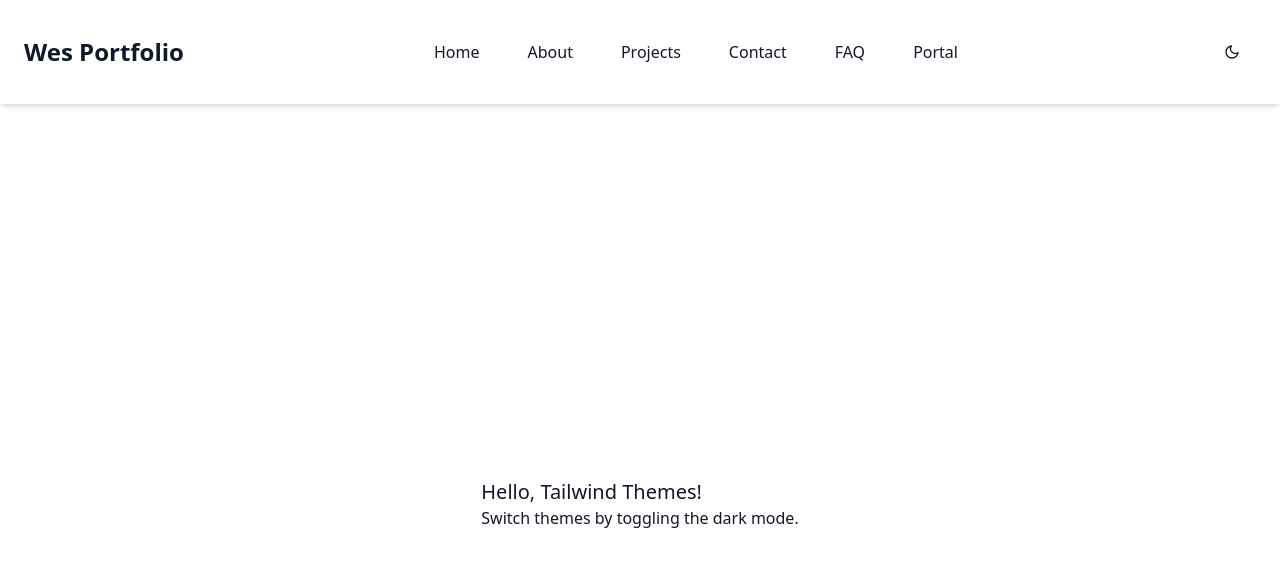
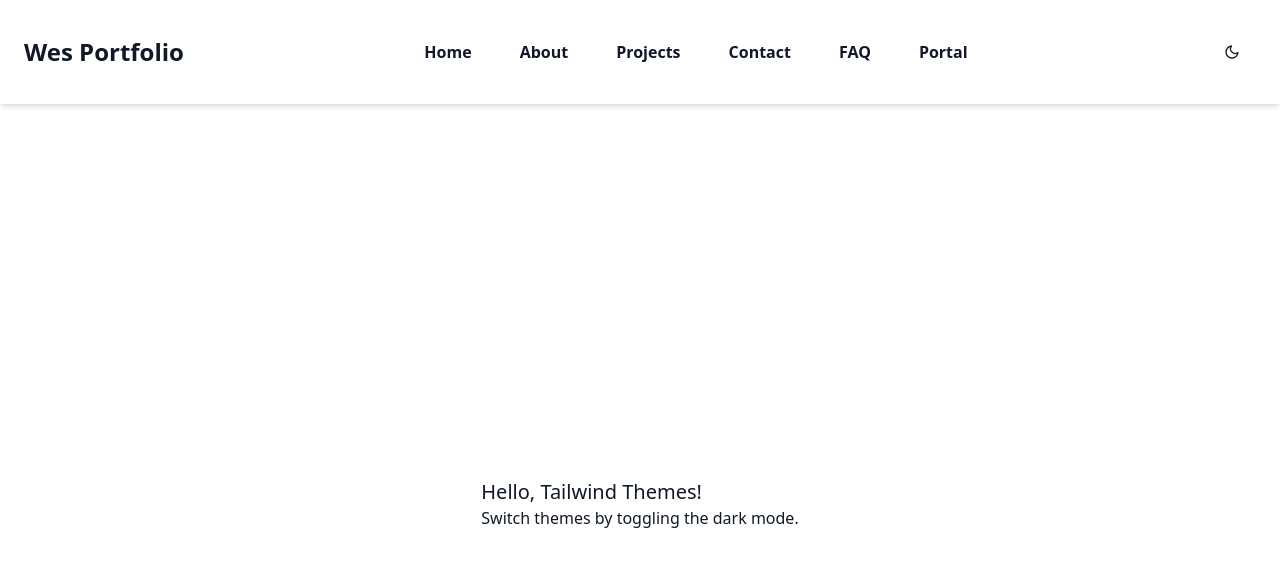
Before and after one commit to Wesbraak3/2502A1518-portfolio-website, a Next.js app: page /homepage in a window 1280 px wide. Shown: the top 566 px of the page. Built offline with nearby package versions, Linux system fonts and the light colour scheme.

Commit message:
rename and cleanup

```diff
--- a/src/app/globals.css
+++ b/src/app/globals.css
@@ -4,8 +4,8 @@
 
 
 :root {
-  --color-primary: #1d9dd8;
-  --color-secondary: #eea30a;
+  --color-primary: #eea30a;
+  --color-secondary: #1d9dd8;
   --color-accent: #31be18;
   --color-text: #111827;
   --color-muted: #6b7280;
--- /dev/null
+++ b/src/components/atoms/Button.tsx
@@ -0,0 +1,28 @@
+import { ReactNode } from "react";
+
+interface ButtonProps {
+    content: ReactNode;
+    href?: string;
+    action?: () => void;
+    className?: string;
+}
+
+export function Button({ content, href, action, className }: ButtonProps) {
+  const boolean = false;
+
+  const baseClasses = "inline-flex items-center justify-center px-4 py-2";
+  const txtClasses = "text-text font-bold hover:text-secondary break-words whitespace-normal";
+  const bgClasses = "hover:bg-primary";
+
+  const themeClasses = `${baseClasses} ${txtClasses} ${boolean ? bgClasses : ""}`;
+
+  return href ? (
+    <a href={href} className={`${themeClasses} ${className ?? ""}`}>
+      {content}
+    </a>
+  ) : (
+    <button onClick={action} className={`${themeClasses} ${className ?? ""}`}>
+      {content}
+    </button>
+  );
+}
--- a/src/components/atoms/Buttons.tsx
+++ /dev/null
@@ -1,38 +0,0 @@
-import { ReactNode } from "react";
-
-interface ButtonProps {
-    label: string;
-    icon?: ReactNode;
-    action?: () => void;
-    href?: string;
-    className?: string;
-}
-
-export function Button({ label, icon, action, href, className }: ButtonProps) {
-    const content = (
-        <>
-          {icon && <span className={label?.length > 0 ? "mr-2" : ""}>{icon}</span>}
-          {label}
-        </>
-    );
-
-    const baseClasses = "inline-flex items-center justify-center px-4 py-2 text-text hover:bg-primary hover:text-background break-words whitespace-normal";
-
-  return href ? (
-    <a href={href} className={`${baseClasses} ${className ?? ""}`}>
-      {content}
-    </a>
-  ) : (
-    <button onClick={action} className={`${baseClasses} ${className ?? ""}`}>
-      {content}
-    </button>
-  );
-}
-
-export function StyledButton({ label, href }: ButtonProps) {
-    return (
-        <button className="bg-blue-500 text-white px-4 py-2 rounded">
-            {label}
-        </button>
-    );
-}
--- a/src/components/molecules/ButtonList.tsx
+++ b/src/components/molecules/ButtonList.tsx
@@ -1,17 +1,18 @@
 import React from "react";
+import { ReactNode } from "react";
 
-import { Button } from '../atoms/Buttons'
+import { Button } from '../atoms/Button'
 import { Divider } from '../atoms/Divider';
 
 interface ButtonListProps {
-    buttons: { label: string; href?: string }[];
+    buttons: { content: ReactNode; href?: string }[];
 }
 
 export function HButtonList({ buttons }: ButtonListProps) {
     return (
         <div className="flex gap-4 justify-center">
-          {buttons.map(({ label, href }, index) => (
-            <Button key={`${label}-${index}`} label={label} href={href} className="rounded"/>
+          {buttons.map(({ content, href }, index) => (
+            <Button key={`${content}-${index}`} content={content} href={href} className="rounded"/>
           ))}
         </div>
     );
@@ -20,9 +21,9 @@ export function HButtonList({ buttons }: ButtonListProps) {
 export function VButtonList({ buttons }: ButtonListProps) {
     return (
       <div className="flex flex-col">
-        {buttons.map(({ label, href }, index) => (
-          <React.Fragment key={`${index}-${label}`}>
-            <Button label={label} href={href} className="w-full"/>
+        {buttons.map(({ content, href }, index) => (
+          <React.Fragment key={`${index}-${content}`}>
+            <Button content={content} href={href} className="w-full"/>
             {index < buttons.length - 1 && <Divider />} {/* Add Divider after each button except the last one */}
           </React.Fragment>
         ))}
--- a/src/components/organisms/Header.tsx
+++ b/src/components/organisms/Header.tsx
@@ -4,12 +4,12 @@ import { HButtonList } from '../molecules/ButtonList';
 import ThemeSwitch from "../molecules/ThemeSwitch";
 
 const NavigationButtons = [
-  { label: "Home", href: "/home" },
-  { label: "About", href: "/about" },
-  { label: "Projects", href: "/projects" },
-  { label: "Contact", href: "/contact" },
-  { label: "FAQ", href: "/faq" },
-  { label: "Portal", href: "/portal" },
+  { content: "Home", href: "/home" },
+  { content: "About", href: "/about" },
+  { content: "Projects", href: "/projects" },
+  { content: "Contact", href: "/contact" },
+  { content: "FAQ", href: "/faq" },
+  { content: "Portal", href: "/portal" },
 ];
 
 export function Header() {
```
Also changed, not shown: src/components/molecules/ThemeSwitch.tsx (+4 -24 lines).
